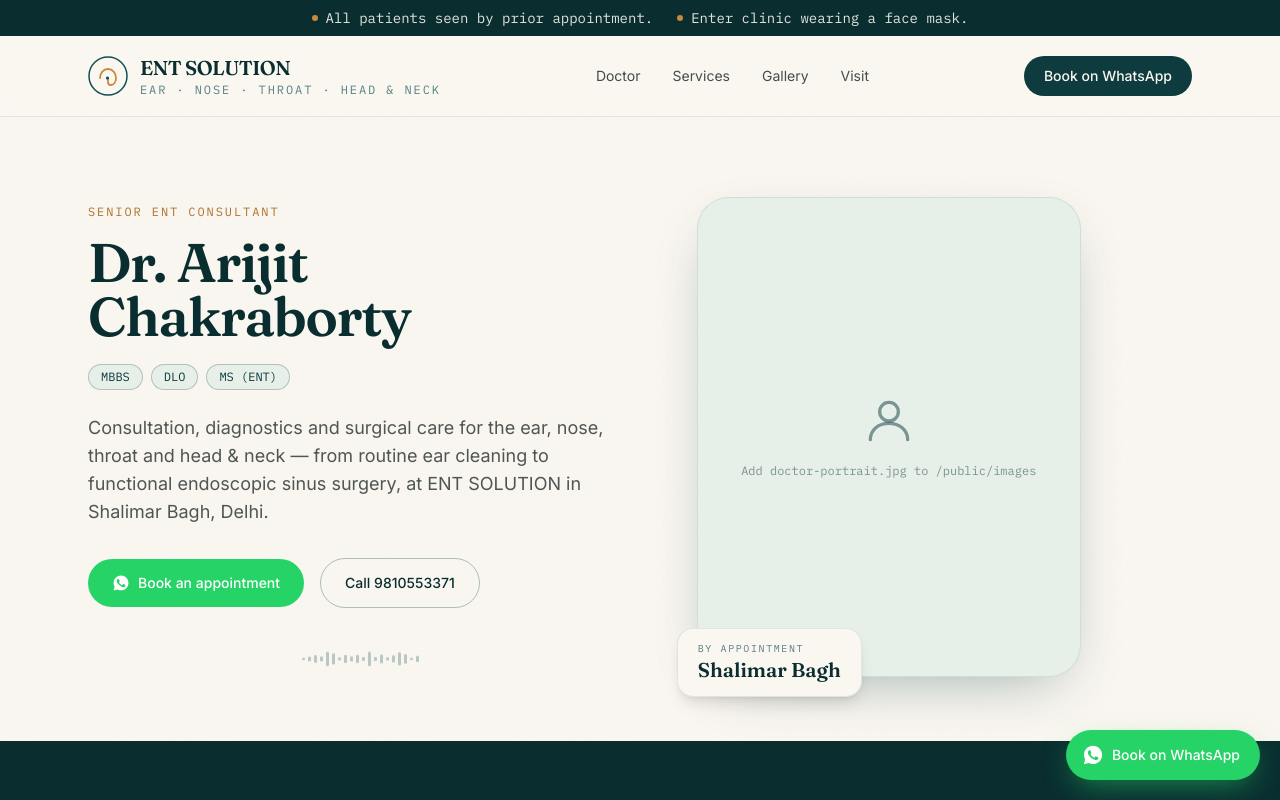
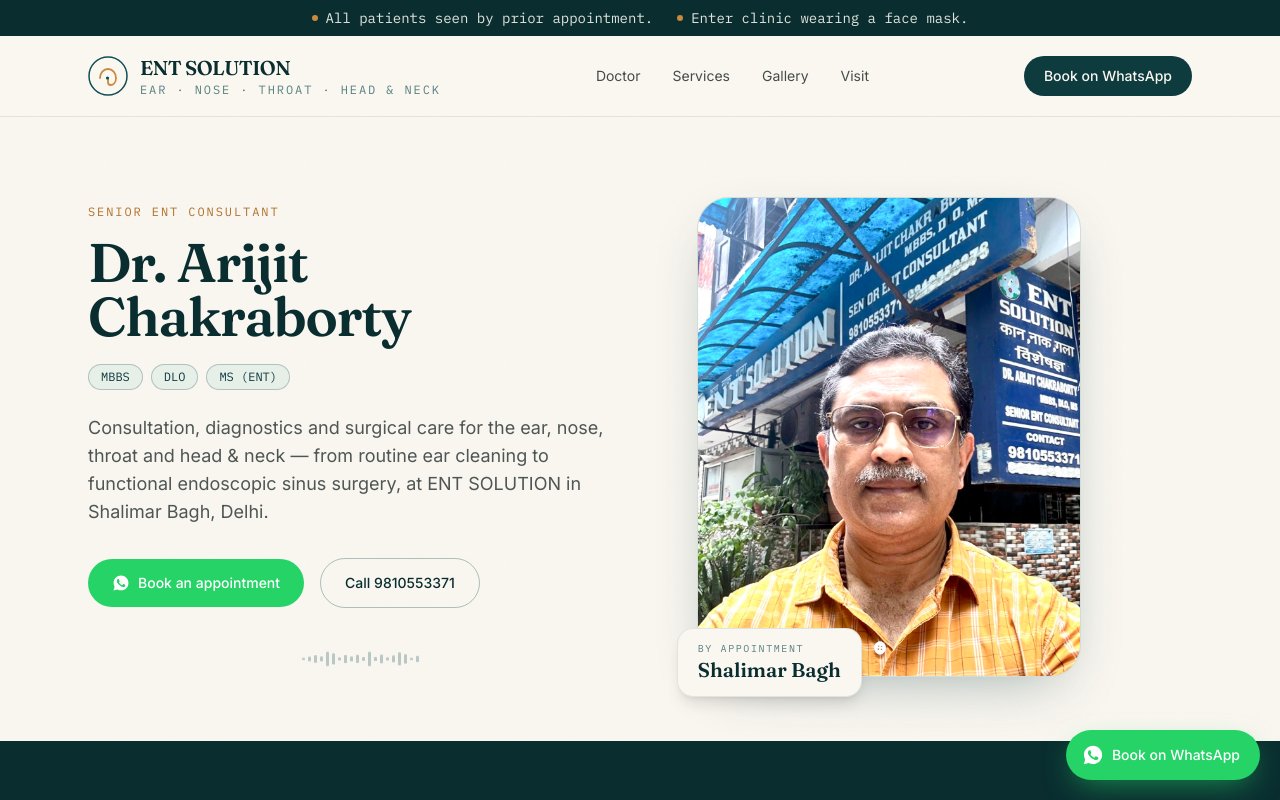
Before and after one commit to shivesh2334-ai/ent-solotions, a Next.js app: page / in a window 1280 px wide. Shown: the top 800 px of the page. Built offline with nearby package versions, Linux system fonts and the light colour scheme.

Commit message:
Fix Hero component to display doctor-portrait.jpg
Co-authored-by: shivesh2334-ai <200583271+shivesh2334-ai@users.noreply.github.com>

```diff
--- a/components/Hero.tsx
+++ b/components/Hero.tsx
@@ -61,21 +61,7 @@ export default function Hero() {
 
         <div className="relative animate-fadeUp mx-auto md:mx-0" style={{ animationDelay: '0.12s' }}>
           <div className="relative w-full max-w-sm aspect-[4/5] rounded-[2rem] overflow-hidden bg-sage border border-teal-900/10 shadow-[0_20px_60px_-25px_rgba(13,59,62,0.45)]">
-            {/*
-              Replace this placeholder by adding a photo to /public/images/doctor-portrait.jpg
-              and swapping the block below for:
-              <Image src="/images/doctor-portrait.jpg" alt={clinic.doctor} fill className="object-cover" priority />
-
-            */}
-            <div className="absolute inset-0 flex flex-col items-center justify-center gap-3 text-teal-900/50 px-8 text-center">
-              <svg width="56" height="56" viewBox="0 0 24 24" fill="none" aria-hidden="true">
-                <circle cx="12" cy="8" r="4" stroke="currentColor" strokeWidth="1.4" />
-                <path d="M4 20c0-4.4 3.6-7 8-7s8 2.6 8 7" stroke="currentColor" strokeWidth="1.4" strokeLinecap="round" />
-              </svg>
-              <p className="font-mono text-xs leading-relaxed">
-                Add doctor-portrait.jpg to /public/images
-              </p>
-            </div>
+            <Image src="/images/doctor-portrait.jpg" alt={clinic.doctor} fill className="object-cover" priority />
           </div>
           <div className="absolute -bottom-5 -left-5 hidden sm:block bg-cream border border-teal-900/10 rounded-2xl px-5 py-3 shadow-lg">
             <p className="font-mono text-[10px] uppercase eyebrow text-teal-800/70">By appointment</p>
```
